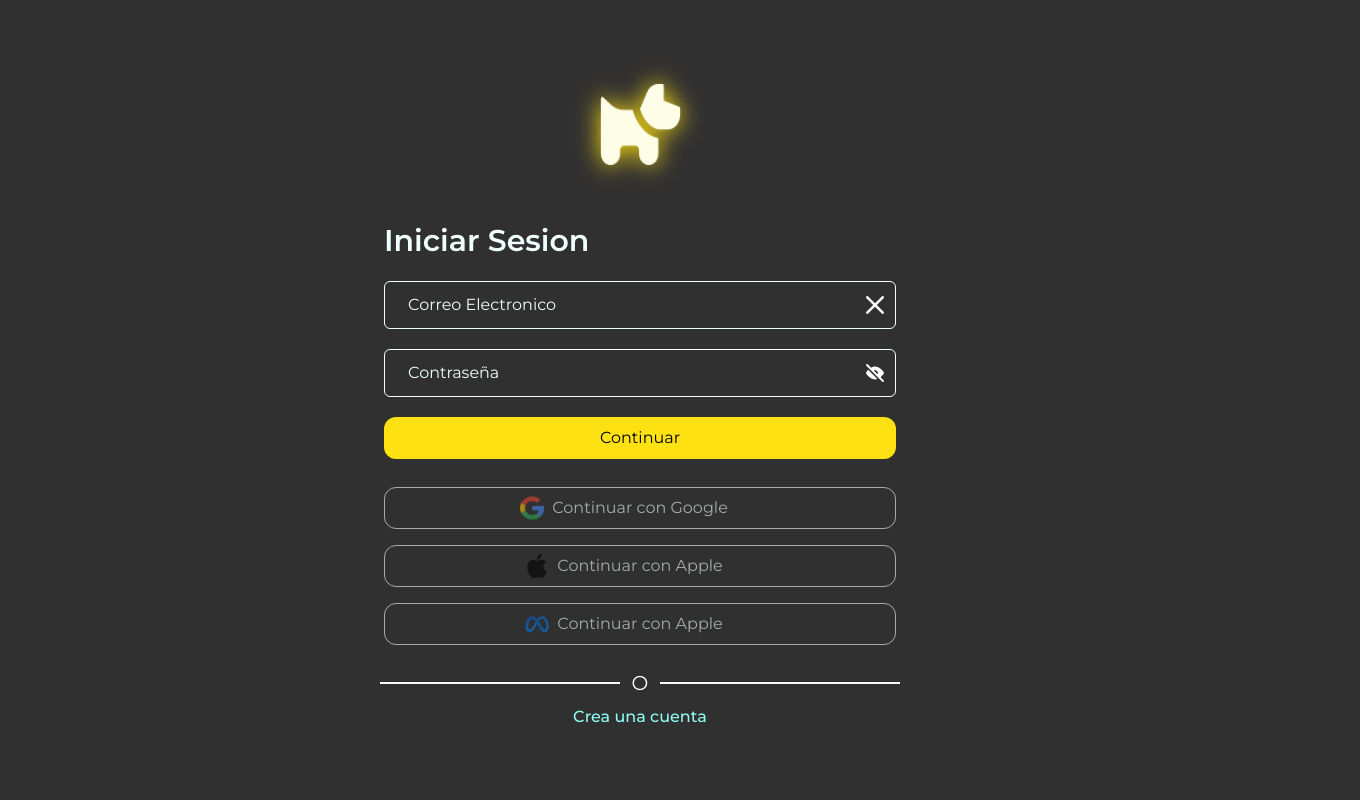
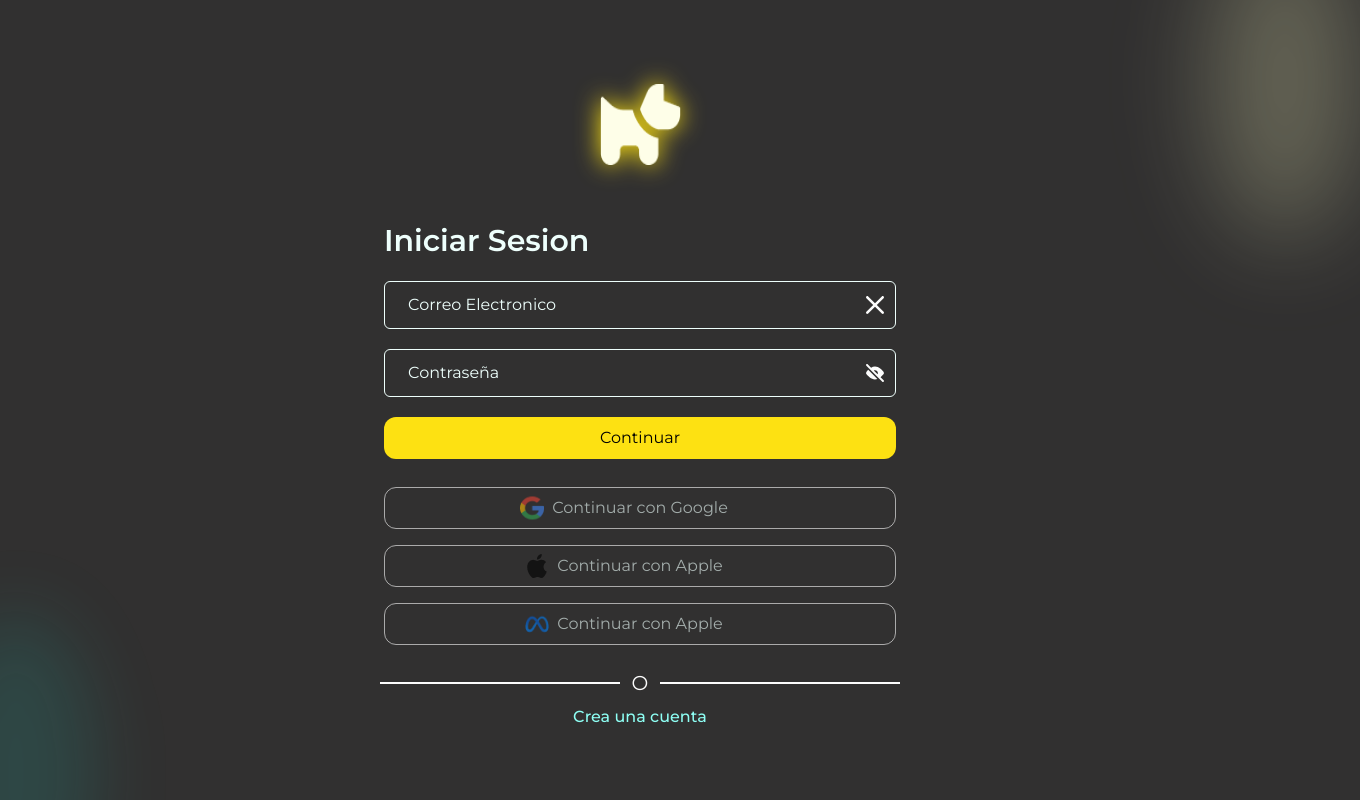
Before and after one commit to No-Country-simulation/s17-03-ft-php-react, a Next.js app in the folder frontend/: page /login in a window 1280 px wide. Shown: the top 800 px of the page, 1360 px wide, since content can reach past the window. Built offline with nearby package versions, Linux system fonts and the light colour scheme.

Commit message:
feat: add shadows in login page

```diff
--- a/frontend/src/app/(auth)/login/page.tsx
+++ b/frontend/src/app/(auth)/login/page.tsx
@@ -7,7 +7,7 @@ export default function LoginPage() {
   return (
     <div
       data-testid="login-page"
-      className="container flex flex-col items-center justify-center p-3 pt-5"
+      className="after-bright-blue before-bright-white container relative flex flex-col items-center justify-center p-3 pt-5"
       tabIndex={0}>
       <Link
         href="/"
--- a/frontend/src/app/globals.css
+++ b/frontend/src/app/globals.css
@@ -9,6 +9,29 @@
   }
   .or-driver-bars {
     @apply relative mt-3 flex w-full max-w-full select-none items-center justify-center gap-x-3 text-center text-xl text-neutral-99 before:h-px before:border before:border-neutral-99 before:content-[''] after:h-px after:border after:border-neutral-99 after:content-[''];
+  }
+
+  .after-bright-blue::after {
+    position: absolute;
+    bottom: -12rem;
+    background-color: rgba(25, 232, 222, 0.12);
+    filter: blur(2.25rem);
+    content: ' ';
+    border-radius: 100%;
+    left: -4rem;
+    height: 20rem;
+    width: 10rem;
+  }
+  .before-bright-white::before {
+    position: absolute;
+    top: -5rem;
+    background-color: rgba(255, 255, 194, 0.25);
+    filter: blur(3rem);
+    content: ' ';
+    border-radius: 100%;
+    right: -5rem;
+    height: 20rem;
+    width: 9.375rem;
   }
 }
 
```
